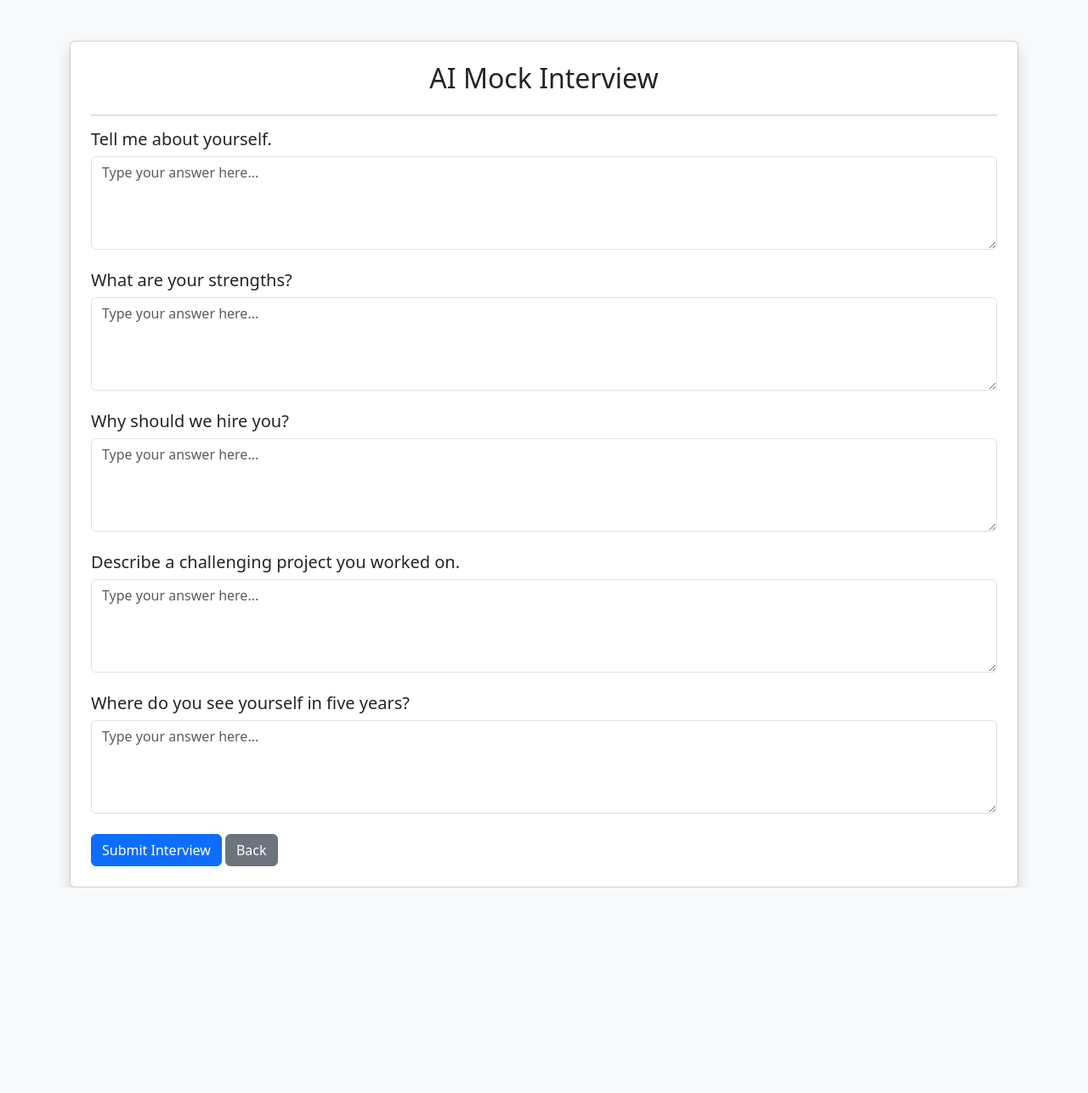
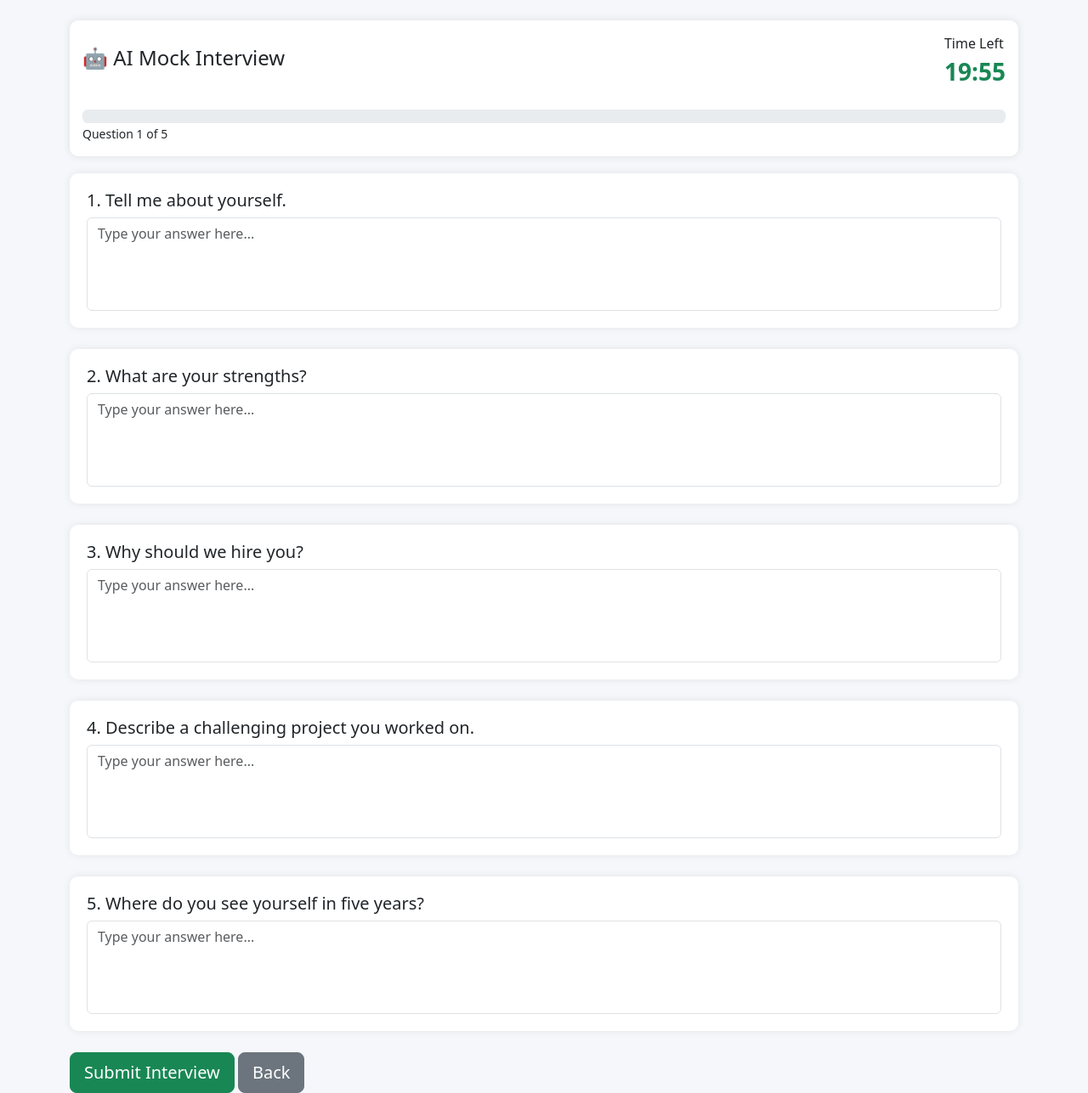
Before and after one commit to Vennela-ai/AI-Interview-Portal, a Flask app: page /interview in a window 1280 px wide. Shown: the whole page at 85% size. Before the commit the page ends 1045 px from the top, so only its background shows below. Run offline with Flask 3, Linux system fonts and the light colour scheme.

Commit message:
Add countdown timer and interview progress tracking

```diff
--- a/templates/interview.html
+++ b/templates/interview.html
@@ -4,29 +4,99 @@
     <title>AI Mock Interview</title>
 
     <link href="https://cdn.jsdelivr.net/npm/bootstrap@5.3.3/dist/css/bootstrap.min.css" rel="stylesheet">
+
+    <style>
+        body{
+            background:#f5f7fb;
+        }
+
+        .timer-box{
+            position:sticky;
+            top:10px;
+            background:white;
+            border-radius:10px;
+            padding:15px;
+            box-shadow:0 0 10px rgba(0,0,0,.1);
+            margin-bottom:20px;
+            z-index:100;
+        }
+
+        #timer{
+            font-size:28px;
+            font-weight:bold;
+            color:#198754;
+        }
+
+        .warning{
+            color:red !important;
+        }
+
+        textarea{
+            resize:none;
+        }
+
+        .question-card{
+            padding:20px;
+            border-radius:10px;
+            background:white;
+            box-shadow:0 0 10px rgba(0,0,0,.08);
+            margin-bottom:25px;
+        }
+    </style>
 </head>
 
-<body class="bg-light">
+<body>
 
-<div class="container mt-5">
+<div class="container mt-4">
 
-    <div class="card shadow p-4">
+    <div class="timer-box">
 
-        <h2 class="text-center">AI Mock Interview</h2>
+        <div class="d-flex justify-content-between align-items-center">
 
-        <hr>
+            <h4>🤖 AI Mock Interview</h4>
 
-        <form method="POST" action="/submit-interview">
+            <div>
+
+                 Time Left
+
+                <div id="timer">
+                    20:00
+                </div>
+
+            </div>
+
+        </div>
+
+        <br>
+
+        <div class="progress">
+
+            <div
+                class="progress-bar progress-bar-striped progress-bar-animated"
+                id="progressBar"
+                style="width:0%">
+            </div>
+
+        </div>
+
+        <small id="progressText">
+            Question 1 of {{ questions|length }}
+        </small>
+
+    </div>
+
+
+    <form id="interviewForm" method="POST" action="/submit-interview">
 
         {% for question in questions %}
 
-            <div class="mb-4">
+        <div class="question-card">
 
-                <h5>{{ question }}</h5>
+            <h5>{{ loop.index }}. {{ question }}</h5>
 
             <textarea
+                class="form-control answer-box"
                 name="answer{{ loop.index }}"
-                    class="form-control"
                 rows="4"
                 placeholder="Type your answer here..."
                 required></textarea>
@@ -40,11 +110,11 @@
 
         {% endfor %}
 
-            <button type="submit" class="btn btn-primary">
+        <button class="btn btn-success btn-lg">
             Submit Interview
         </button>
 
-            <a href="{{ url_for('dashboard') }}" class="btn btn-secondary">
+        <a href="{{ url_for('dashboard') }}" class="btn btn-secondary btn-lg">
             Back
         </a>
 
@@ -52,7 +122,75 @@
 
 </div>
 
-</div>
+<script>
+
+let totalTime = 20 * 60;
+
+const timer = document.getElementById("timer");
+
+const form = document.getElementById("interviewForm");
+
+function startTimer(){
+
+    const interval = setInterval(function(){
+
+        let minutes = Math.floor(totalTime/60);
+
+        let seconds = totalTime%60;
+
+        timer.innerHTML =
+            String(minutes).padStart(2,'0')
+            + ":"
+            +
+            String(seconds).padStart(2,'0');
+
+        if(totalTime<=300){
+            timer.classList.add("warning");
+        }
+
+        if(totalTime<=0){
+
+            clearInterval(interval);
+
+            alert("Time is up! Interview will be submitted.");
+
+            form.submit();
+
+        }
+
+        totalTime--;
+
+    },1000);
+
+}
+
+startTimer();
+
+
+const answers=document.querySelectorAll(".answer-box");
+
+const progress=document.getElementById("progressBar");
+
+const progressText=document.getElementById("progressText");
+
+answers.forEach((box,index)=>{
+
+    box.addEventListener("focus",function(){
+
+        let current=index+1;
+
+        let percent=(current/answers.length)*100;
+
+        progress.style.width=percent+"%";
+
+        progressText.innerHTML=
+        "Question "+current+" of "+answers.length;
+
+    });
+
+});
+
+</script>
 
 </body>
 </html>
```
Lines whose indentation alone changed are shown as unchanged.
